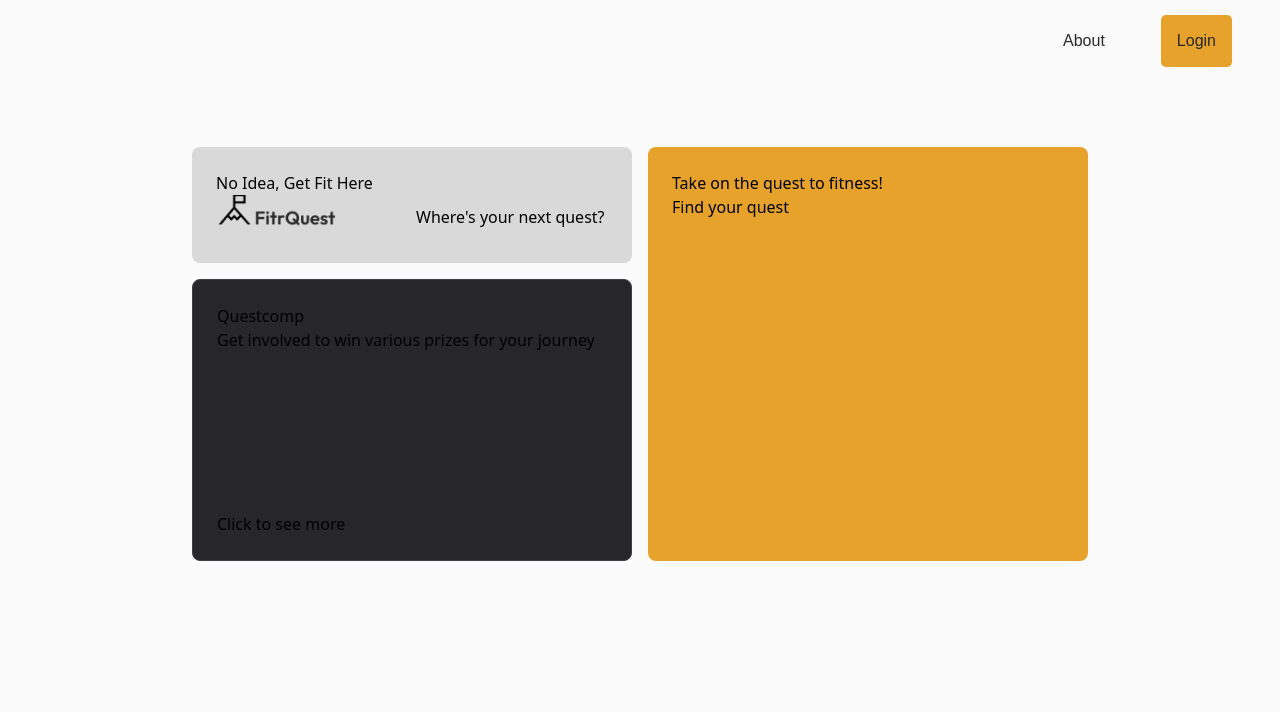
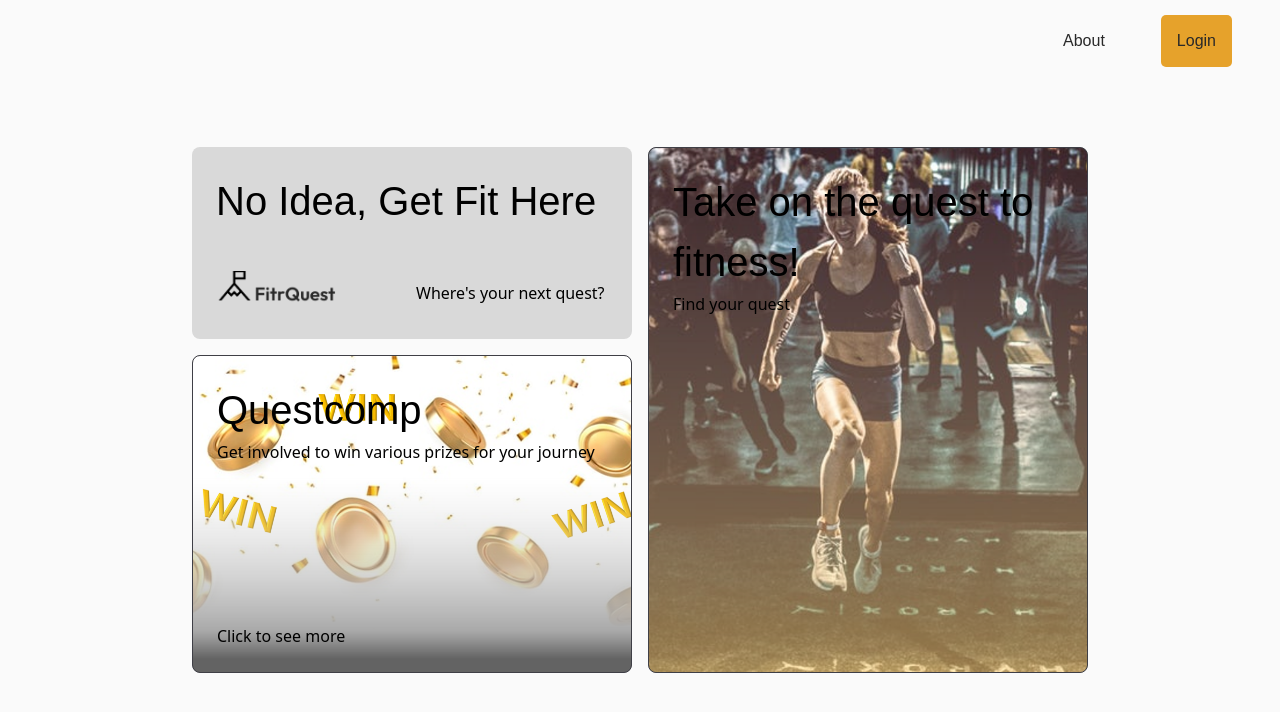
Before and after one commit to Nathan-47/fitrquest, a React (Vite) app: page / in a window 1280 px wide. Shown: the top 712 px of the page. Built offline with nearby package versions, Linux system fonts and the light colour scheme; a web font is replaced by a local one.

Commit message:
styles updated

```diff
--- a/src/index.css
+++ b/src/index.css
@@ -15,6 +15,19 @@ body {
 @tailwind components;
 @tailwind utilities;
 /* @tailwind directives */
+
+h1 {
+  font-family: 'Public Sans', sans-serif;
+  font-size: 2.5rem;
+}
+.h2 {
+  font-family: 'Public Sans', sans-serif;
+  font-size: 1.75rem;
+}
+.h3 {
+  font-family: 'Public Sans', sans-serif;
+  font-size: 1.5rem;
+}
 
 /* navbar */
 .header {
@@ -41,7 +54,7 @@ li {
   text-align: center;
   padding: 14px 16px;
   text-decoration: none;
-  font-family: 'Outfit', sans-serif;
+  font-family: 'Public Sans', sans-serif;
   margin: 15px 20px auto;
 }
 .nav-sign {
@@ -50,7 +63,7 @@ li {
   text-align: center;
   padding: 14px 16px;
   text-decoration: none;
-  font-family: 'Outfit', sans-serif;
+  font-family: 'Public Sans', sans-serif;
   background: #E6A22B;
   margin: 15px 20px auto;
   margin-right: 3em;
@@ -78,27 +91,26 @@ li {
   background: #D9D9D9;
   border: none;
 }
+#comp-card {
+  background-image: url('./images/comp_grid_hero.png');
+  object-fit: cover;
+  height: auto;
+  background-position: center;
+  background-repeat: no-repeat;
+  background-size: cover;
+  position: relative;
+}
 #quest-card {
-  background: #E6A22B;
-  border: none;
+  background-image: url('./images/journey_grid_hero.png');
+  object-fit: cover;
+  height: auto;
+  background-position: center;
+  background-repeat: no-repeat;
+  background-size: cover;
+  position: relative;
 }
-.landing-title {
-  font-size: 3em;
-  font-family: 'Outfit', sans-serif;
-  font-weight: bolder;
+.hero-heading {
   margin-bottom: 1em;
-}
-.quest-title {
-  font-size: 2.2em;
-  font-family: 'Outfit', sans-serif;
-  font-weight: bolder;
-  margin-top: 1.5em;
-  margin-bottom: 3em;
-}
-.comp-title {
-  font-size: 2em;
-  font-family: 'Outfit', sans-serif;
-  font-weight: bolder;
 }
 .comp-text {
   margin-bottom: 10em;
```
